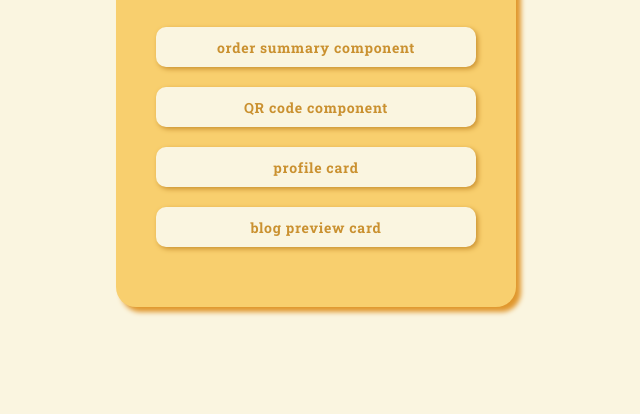
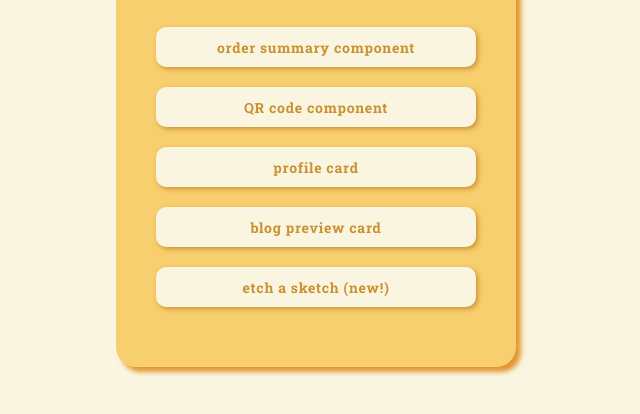
Before and after one commit to yuenhinsing/social-links-ahsingx, a plain HTML site: page index.html in a window 1280 px wide. Shown: the part 340-754 px from the top of the page, without its empty margins (324-964 px from the left). Drawn offline with Linux system fonts and the light colour scheme.

Commit message:
etch-a-sketch

```diff
--- a/index.html
+++ b/index.html
@@ -30,6 +30,7 @@
           <a target="_blank" href="https://yuenhinsing.github.io/qr-code-component"><button>QR code component</button></a>
           <a target="_blank" href="https://yuenhinsing.github.io/profile-card/"><button>profile card</button></a>
           <a target="_blank" href="https://yuenhinsing.github.io/blog-preview-card/"><button>blog preview card</button></a>
+          <a target="_blank" href="https://yuenhinsing.github.io/etch-a-sketch/"><button>etch a sketch (new!)</button></a>
         </div>
       </div>
 
```
